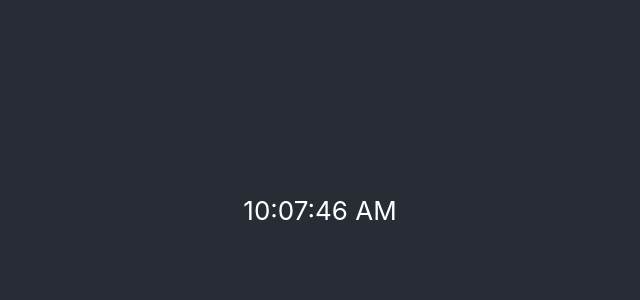
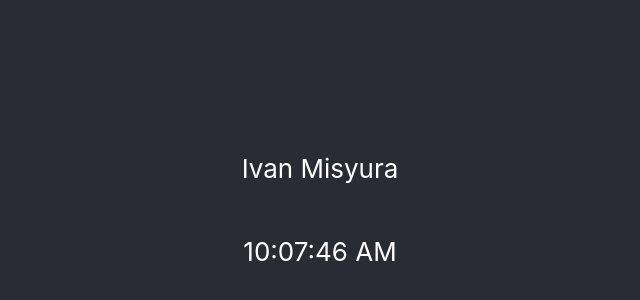
Before and after one commit to Bordjiano/jenkins, a React (Create React App) app: page / in a window 1280 px wide. Shown: the part 190-490 px from the top of the page, without its empty margins (320-960 px from the left). Built offline with nearby package versions, Linux system fonts and the light colour scheme.

Commit message:
Add name

```diff
--- a/src/App.js
+++ b/src/App.js
@@ -6,6 +6,7 @@ function App() {
   return (
     <div className="App">
       <header className="App-header">
+        <p>Ivan Misyura</p>
         <CurrentTime />
       </header>
     </div>
```
